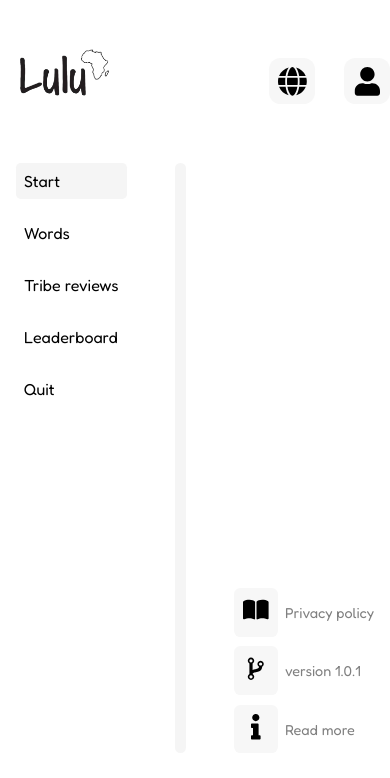
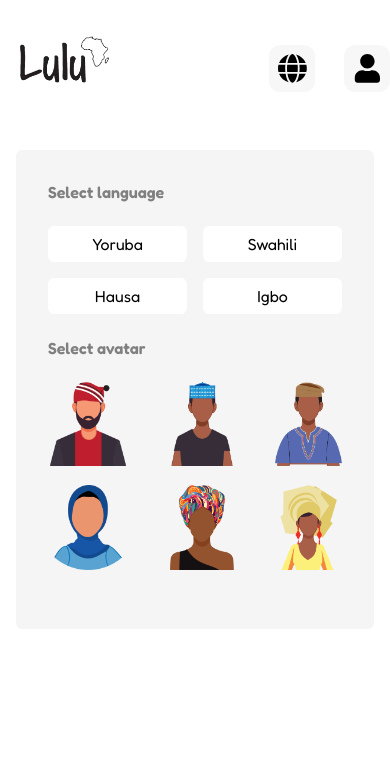
Before and after one commit to anomalous254/front, a React (Vite) app: page / in a window 390 px wide. Shown: the top 778 px of the page. Built offline with nearby package versions, Linux system fonts and the light colour scheme.

Commit message:
layout: added responsiveness

```diff
--- a/src/components/sidebar/index.scss
+++ b/src/components/sidebar/index.scss
@@ -1,3 +1,5 @@
+@import '../../responsive.scss';
+
 .sidebar {
     display: flex;
     flex-direction: column;
@@ -5,9 +7,8 @@
     height: fit-content;
     margin-right: 2em;
 
-
-    a{
-        padding: .5em;
+    a {
+        padding: 0.5em;
     }
 
     .active-link {
--- a/src/layouts/dashboard/index.jsx
+++ b/src/layouts/dashboard/index.jsx
@@ -8,12 +8,15 @@ export const DashboardLayout = () => {
         <div className="layout">
             <Header />
             <div className="outlet">
-                <SideBar />
-                <div className='outlet-container'>
+                <div className="side-nav">
+                    <SideBar />
+                </div>
+                <div className="outlet-container">
                     <Outlet />
                 </div>
-
-                <Footer />
+                <div className="footer">
+                    <Footer />
+                </div>
             </div>
         </div>
     );
--- a/src/layouts/dashboard/index.scss
+++ b/src/layouts/dashboard/index.scss
@@ -1,20 +1,52 @@
+@import '../../responsive.scss';
+
 .layout {
     max-width: 900px;
     margin: 1em auto;
 
+    @include sm {
+        margin: 0.2em auto;
+    }
+
     .outlet {
+        @include md {
+            .side-nav {
+                display: contents;
+            }
+            .footer {
+                display: none;
+            }
+        }
+        @include sm {
+            .side-nav,
+            .footer {
+                display: none;
+            }
+        }
+
         margin: 1em 1em;
         display: grid;
         gap: 1em;
         grid-template-columns: 0.1fr 1fr 0.2fr;
 
-        .outlet-container{
+        .outlet-container {
             background-color: #f5f5f5;
             height: 70vh;
             overflow: hidden;
             overflow-y: scroll;
             border-radius: 0.4em;
             position: relative;
+
+            @include sm {
+                height: auto;
+            }
+        }
+
+        @include md {
+            grid-template-columns: 0.2fr 1fr;
+        }
+        @include sm {
+            grid-template-columns: 1fr;
         }
     }
 }
--- a/src/pages/startgane/index.jsx
+++ b/src/pages/startgane/index.jsx
@@ -49,7 +49,7 @@ export const StartGame = () => {
                 </div>
             </div>
 
-            {selectedLng ? (
+            {selectedLng && selectedAvatar ? (
                 <div className="selected">
                     <h4>Your Selection</h4>
                     <div className="my-selection">
--- a/src/pages/startgane/index.scss
+++ b/src/pages/startgane/index.scss
@@ -1,3 +1,5 @@
+@import '../../responsive.scss';
+
 .start-game {
     position: relative;
     padding: 2em;
@@ -75,11 +77,26 @@
                     padding: 1em;
                     font-size: 1.2em;
                     color: white;
+
+                    @include md{
+                        font-size: 1.1em;
+                     }
+
+                    @include sm{
+                       font-size: 1em;
+                    }
                 }
             }
 
             img {
                 height: 20vh;
+
+                @include md{
+                    height: 12vh;
+                }
+                @include sm{
+                    height: 10vh;
+                }
             }
             h5 {
                 color: gray;
--- /dev/null
+++ b/src/responsive.scss
@@ -0,0 +1,17 @@
+@mixin sm {
+    @media (max-width: 738px) {
+        @content;
+    }
+}
+
+@mixin md {
+    @media (max-width: 1024px) {
+        @content;
+    }
+}
+
+@mixin lg {
+    @media (max-width: 1366px) {
+        @content;
+    }
+}
```
